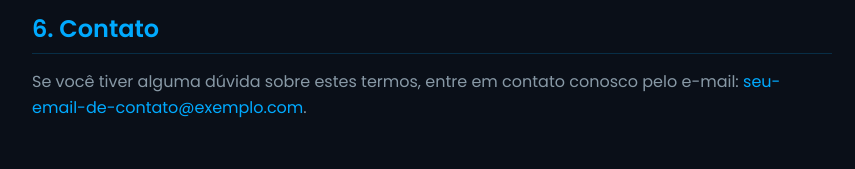
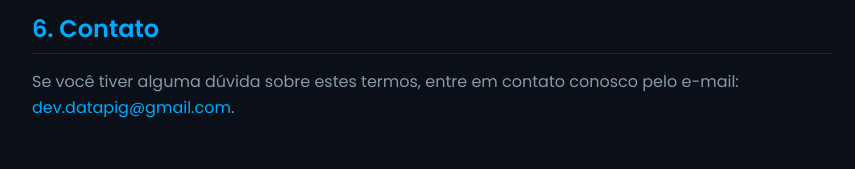
Before and after one commit to cnpjpigdev/cnpj-app-static-homepage, a plain HTML site: page pages/termos.html in a window 1280 px wide. Shown: the part 1335-1504 px from the top of the page, without its empty margins (208-1063 px from the left). Drawn offline with Linux system fonts and the light colour scheme; a script that the page names is missing.

Commit message:
Update termos.html

```diff
--- a/pages/termos.html
+++ b/pages/termos.html
@@ -40,7 +40,7 @@
                     <p>Reservamo-nos o direito de modificar estes termos a qualquer momento. Quando o fizermos, você será notificado dentro do aplicativo para revisar e aceitar os novos termos antes de continuar a usar o serviço. A data da "Última atualização" no topo desta página indicará a data da revisão mais recente.</p>
 
                     <h2>6. Contato</h2>
-                    <p>Se você tiver alguma dúvida sobre estes termos, entre em contato conosco pelo e-mail: <a href="mailto:dev.datapig@gmail.com">seu-email-de-contato@exemplo.com</a>.</p>
+                    <p>Se você tiver alguma dúvida sobre estes termos, entre em contato conosco pelo e-mail: <a href="mailto:dev.datapig@gmail.com">dev.datapig@gmail.com</a>.</p>
                 </article>
             </div>
         </section>
```
